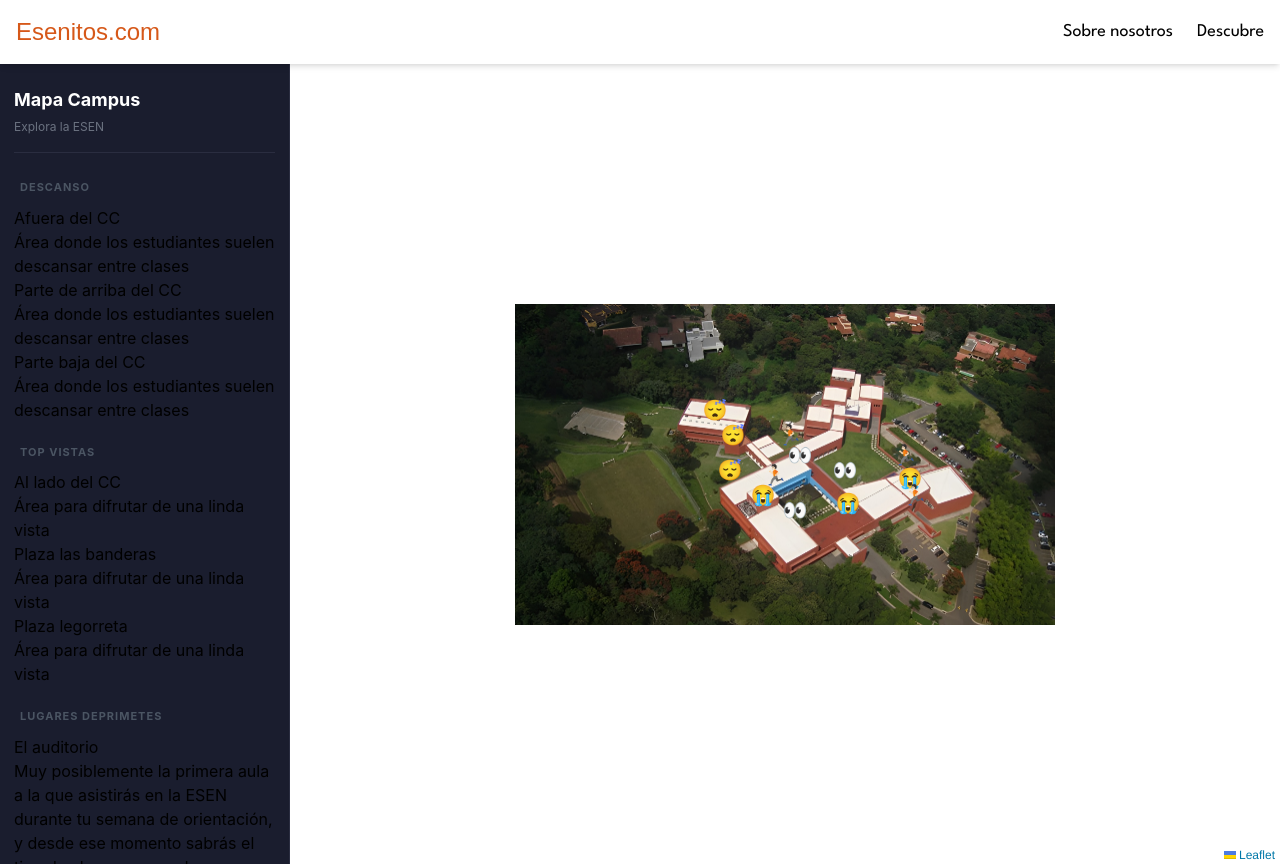
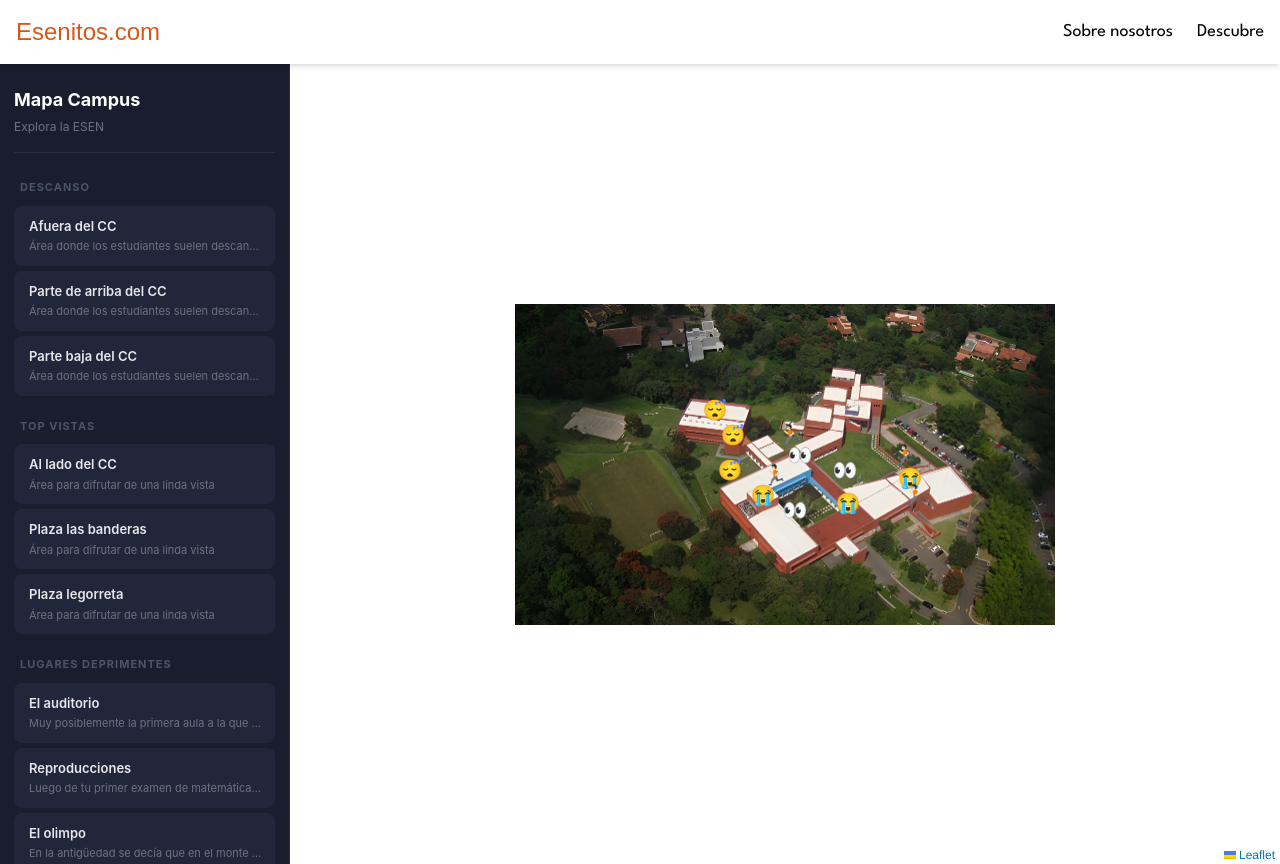
Before and after one commit to LissMV/guia-estudiantes, a Vue app: page /mapa in a window 1280 px wide. Built offline with nearby package versions, Linux system fonts and the light colour scheme; a web font is replaced by a local one.

Commit message:
Primer commit

```diff
--- a/package.json
+++ b/package.json
@@ -15,6 +15,7 @@
   },
   "dependencies": {
     "@tailwindcss/cli": "^4.3.0",
+    "leaflet": "^1.9.4",
     "pinia": "^3.0.4",
     "vue": "^3.5.32",
     "vue-router": "^5.0.4"
@@ -22,6 +23,7 @@
   "devDependencies": {
     "@eslint/js": "^10.0.1",
     "@tailwindcss/vite": "^4.3.0",
+    "@types/leaflet": "^1.9.21",
     "@vitejs/plugin-vue": "^6.0.6",
     "eslint": "^10.2.1",
     "eslint-config-prettier": "^10.1.8",
--- a/src/App.vue
+++ b/src/App.vue
@@ -6,5 +6,5 @@
 </template>
 
 <script setup>
-import Navbar from '@/components/Navbar.vue'
+import Navbar from '@/components/AppNavbar.vue'
 </script>
--- a/src/components/Mapa.vue
+++ b/src/components/AppMapa.vue
@@ -1,31 +1,25 @@
-
 <template>
   <div class="container">
-
     <aside class="sidebar">
       <div class="sidebar-header">
         <h1>Mapa Campus</h1>
         <p class="subtitle">Explora la ESEN</p>
       </div>
 
-            <div class="category">
-                <h2 class="category-title">Descanso</h2>
-                <ul class="place-list" id="academic-list"></ul>
-            </div>
-
-            <div class="category">
-                <h2 class="category-title">Top Vistas</h2>
-                <ul class="place-list" id="cafeteria-list"></ul>
-            </div>
-
-            <div class="category">
-                <h2 class="category-title">Lugares deprimetes</h2>
-                <ul class="place-list" id="study-list"></ul>
-            </div>
-
-            <div class="category">
-                <h2 class="category-title">Atajos</h2>
-                <ul class="place-list" id="recreation-list"></ul>
+      <div v-for="cat in categoriesList" :key="cat.key" class="category">
+        <h2 class="category-title">{{ cat.label }}</h2>
+        <ul class="place-list">
+          <li
+            v-for="place in placesByCategory[cat.key]"
+            :key="place.id"
+            class="place-item"
+            :class="{ active: activeId === place.id }"
+            @click="openModal(place)"
+          >
+            <div class="place-item-name">{{ place.name }}</div>
+            <div class="place-item-desc">{{ place.description }}</div>
+          </li>
+        </ul>
       </div>
     </aside>
 
@@ -34,14 +28,20 @@
     </main>
   </div>
 
-    <div class="modal-overlay" id="modal-overlay">
-        <div class="modal" id="modal">
-            <button class="modal-close" id="modal-close">✕</button>
-            <div class="modal-media" id="modal-media"></div>
+  <!-- Modal -->
+  <div class="modal-overlay" :class="{ visible: modalVisible }" @click.self="closeModal">
+    <div class="modal">
+      <button class="modal-close" @click="closeModal">✕</button>
+      <div class="modal-media">
+        <video v-if="selected?.video" :src="selected.video" autoplay loop muted playsinline />
+        <img v-else-if="selected?.image" :src="selected.image" :alt="selected?.name" />
+      </div>
       <div class="modal-body">
-                <div class="modal-category-badge" id="modal-badge"></div>
-                <h2 class="modal-title" id="modal-title"></h2>
-                <p class="modal-desc" id="modal-desc"></p>
+        <div class="modal-category-badge">
+          {{ emojiMap[selected?.category] }} {{ categoryLabels[selected?.category] }}
+        </div>
+        <h2 class="modal-title">{{ selected?.name }}</h2>
+        <p class="modal-desc">{{ selected?.description }}</p>
       </div>
     </div>
   </div>
@@ -67,7 +67,6 @@ html, body {
     display: flex;
     width: 100%;
     height: 100vh;
-    justify-content: center;
 }
 
 .sidebar {
@@ -313,7 +312,10 @@ html, body {
 </style>
 
 <script setup>
-const L = window.L
+import L from 'leaflet'
+import 'leaflet/dist/leaflet.css'
+import { onMounted, ref, computed } from 'vue'
+import 'leaflet/dist/leaflet.css'
 import MAPA from '@/assets/img/mapa/MAPA.png'
 import depre1 from '@/assets/img/mapa/depre1.jpg'
 import depre2 from '@/assets/img/mapa/depre2.jpeg'
@@ -328,12 +330,6 @@ import delacafealalego from '@/assets/img/mapa/delacafealalego.mp4'
 import delaudiallobby from '@/assets/img/mapa/delaudiallobby.mp4'
 import delpasilloalpicnic from '@/assets/img/mapa/delpasilloalpicnic.mp4'
 import delpicnicalcc from '@/assets/img/mapa/delpicnicalcc.mp4'
-
-
-import { onMounted } from 'vue'
-
-onMounted(() => {
-  console.log('ESTE ES MI COMPONENTE DEL MAPA');
 
 const places = [
     {
@@ -461,83 +457,62 @@ const categoryLabels = {
   cafeteria:  'Las mejores vistas',
   study:      'Lugar depresivo',
   recreation: 'Atajos y rutas rápidas'
-};
+}
 
 const emojiMap = {
   academic:   '😴',
   cafeteria:  '👀',
   study:      '😭',
   recreation: '🏃🏻'
-};
+}
 
-const MAP_WIDTH  = 1080;
-const MAP_HEIGHT = 643;
+const categoriesList = [
+  { key: 'academic',   label: 'Descanso' },
+  { key: 'cafeteria',  label: 'Top Vistas' },
+  { key: 'study',      label: 'Lugares deprimentes' },
+  { key: 'recreation', label: 'Atajos' },
+]
+
+const placesByCategory = computed(() => {
+  const result = {}
+  categoriesList.forEach(c => {
+    result[c.key] = places.filter(p => p.category === c.key)
+  })
+  return result
+})
+
+const modalVisible = ref(false)
+const selected = ref(null)
+const activeId = ref(null)
+
+function openModal(place) {
+  selected.value = place
+  activeId.value = place.id
+  modalVisible.value = true
+}
+
+function closeModal() {
+  modalVisible.value = false
+  activeId.value = null
+}
+
+onMounted(() => {
+  const MAP_WIDTH = 1080
+  const MAP_HEIGHT = 643
 
   const map = L.map('map', {
     crs: L.CRS.Simple,
-    minZoom: -2,
-    maxZoom: 2,
-    dragging: false,
-    zoomControl: false,
-    scrollWheelZoom: false,
-    doubleClickZoom: false,
-    touchZoom: false,
-    keyboard: false
-});
+    minZoom: -2, maxZoom: 2,
+    dragging: false, zoomControl: false,
+    scrollWheelZoom: false, doubleClickZoom: false,
+    touchZoom: false, keyboard: false
+  })
 
   const imageBounds = [[0, 0], [MAP_HEIGHT, MAP_WIDTH]]
-
-const mapaOverlay = L.imageOverlay(MAPA, imageBounds)
-
-mapaOverlay.addTo(map)
-
+  L.imageOverlay(MAPA, imageBounds).addTo(map)
   map.fitBounds(imageBounds)
 
-const overlay    = document.getElementById('modal-overlay');
-const modalMedia = document.getElementById('modal-media');
-const modalBadge = document.getElementById('modal-badge');
-const modalTitle = document.getElementById('modal-title');
-const modalDesc  = document.getElementById('modal-desc');
-const modalClose = document.getElementById('modal-close');
-
-let activeItem = null;
-
-function openModal(place) {
-    if (place.video) {
-        modalMedia.innerHTML = `<video src="${place.video}" autoplay loop muted playsinline></video>`;
-    } else {
-        modalMedia.innerHTML = `<img src="${place.image}" alt="${place.name}">`;
-    }
-
-    modalBadge.textContent = `${emojiMap[place.category]}  ${categoryLabels[place.category]}`;
-    modalTitle.textContent  = place.name;
-    modalDesc.textContent   = place.description;
-
-    overlay.classList.add('visible');
-
-    if (activeItem) activeItem.classList.remove('active');
-    const el = document.getElementById(`item-${place.id}`);
-    if (el) { el.classList.add('active'); activeItem = el; }
-}
-
-function closeModal() {
-    overlay.classList.remove('visible');
-    if (activeItem) { activeItem.classList.remove('active'); activeItem = null; }
-    const video = modalMedia.querySelector('video');
-    if (video) video.pause();
-}
-
-modalClose.addEventListener('click', closeModal);
-
-overlay.addEventListener('click', (e) => {
-    if (e.target === overlay) closeModal();
-});
-
-document.addEventListener('keydown', (e) => {
-    if (e.key === 'Escape') closeModal();
-});
-
-const markers = {};
+  window.addEventListener('resize', () => map.fitBounds(imageBounds))
 
   places.forEach(place => {
     const icon = L.divIcon({
@@ -545,33 +520,14 @@ places.forEach(place => {
       iconSize: [38, 38],
       iconAnchor: [19, 19],
       className: ''
-    });
+    })
+    const marker = L.marker([place.lat, place.lng], { icon }).addTo(map)
+    marker.on('click', () => openModal(place))
+  })
+})
 
-    const marker = L.marker([place.lat, place.lng], { icon }).addTo(map);
-    marker.on('click', () => openModal(place));
-    markers[place.id] = marker;
-});
-
-const categories = { academic: [], cafeteria: [], study: [], recreation: [] };
-places.forEach(p => categories[p.category].push(p));
-
-Object.keys(categories).forEach(category => {
-    const listEl = document.getElementById(`${category}-list`);
-    if (!listEl) return;
-
-    categories[category].forEach(place => {
-        const li = document.createElement('li');
-        li.className = 'place-item';
-        li.id = `item-${place.id}`;
-        li.innerHTML = `
-            <div class="place-item-name">${place.name}</div>
-            <div class="place-item-desc">${place.description}</div>
-        `;
-        li.addEventListener('click', () => openModal(place));
-        listEl.appendChild(li);
-    });
-});
-
-
+// cerrar con Escape
+onMounted(() => {
+  window.addEventListener('keydown', e => { if (e.key === 'Escape') closeModal() })
 })
 </script>
--- a/src/views/MapaView.vue
+++ b/src/views/MapaView.vue
@@ -1,5 +1,5 @@
 <script setup lang="ts">
-import Mapa from '@/components/Mapa.vue';
+import Mapa from '@/components/AppMapa.vue';
 
 </script>
 
```
Also changed, not shown: src/components/AppNavbar.vue (renamed from src/components/Navbar.vue), 1 other file (tests, documents, lock files or other folders). Lines whose indentation alone changed are shown as unchanged.
